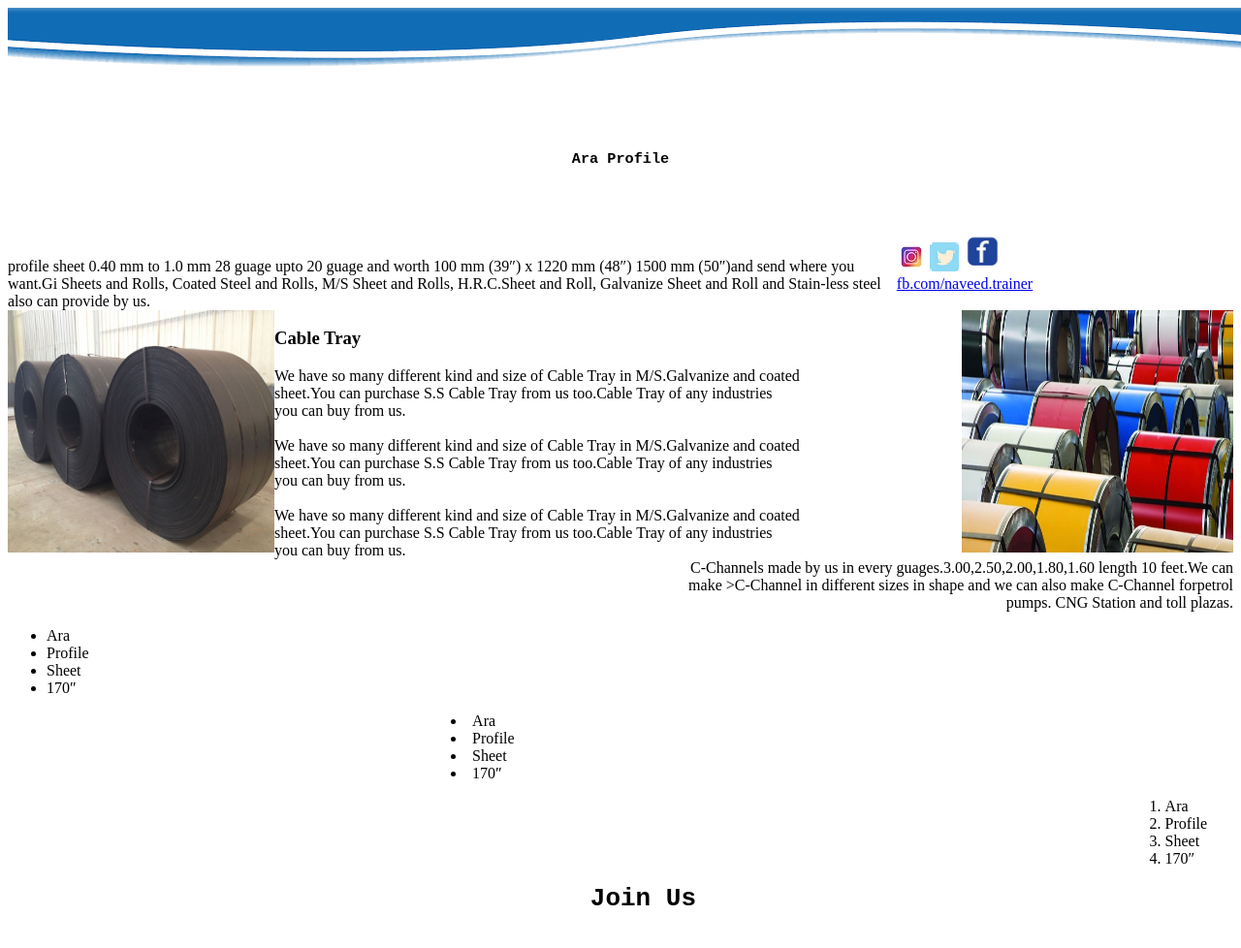
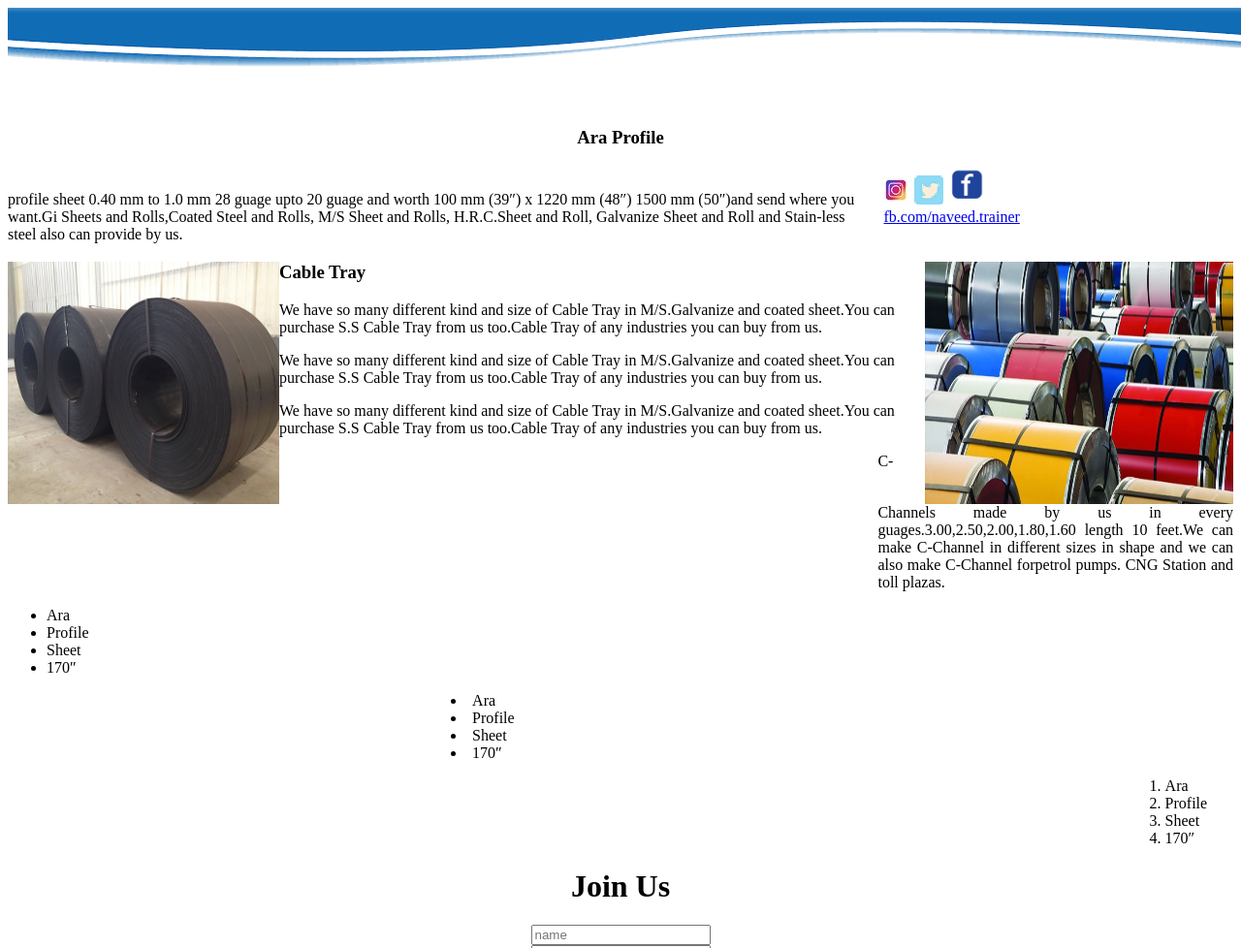
Before and after one commit to ShahidMahmoodVohra/assignment-2, a plain HTML site: page index.html in a window 1280 px wide. Shown: the top 978 px of the page at 97% size. Drawn offline with Linux system fonts and the light colour scheme.

Commit message:
changes at office 14.10.2021

```diff
--- a/index.html
+++ b/index.html
@@ -6,7 +6,7 @@
     <meta name="viewport" content="width=device-width, initial-scale=1.0">
     <title>assignment # 2</title>
     <style>
-    pre{text-align: center;}
+
  /*  .left{
  text-align: left;
  list-style-position: inside;}
@@ -27,6 +27,13 @@ ul.center li{
 ol.right li{
  text-align: right;
  margin-left: 5%;}*/
+ .one{text-align: center;}
+ .two{text-align: justify;}
+
+
+.three{text-align: left;}
+.four{text-align: justify;
+margin-left:71%;}
 
  .align{text-align: auto;
  list-style-position: inside;
@@ -36,61 +43,60 @@ ol.right li{
 list-style-position: inside;
 margin-left:  90%;}
 
-.para{text-align: right;
-margin-left:55%;}
+
+
 
   </style>
 </head>
 <body>
 
-    <img src="./images/images_kktpq7.png" alt="top image">
- <pre>
-                                                  <h3> Ara Profile <h3>
-    </pre>
-profile sheet 0.40 mm to 1.0 mm 28 guage upto 20 guage and worth 100 mm
+ <div class="one">   <img src="./images/images_kktpq7.png" alt="top image">
+
+                                                  <h3> Ara Profile <h3> </div>
+
+<div class="two">   profile sheet 0.40 mm to 1.0 mm 28 guage upto 20 guage and worth 100 mm
  (39&#8243;) x 1220 mm
 (48&#8243;) 1500 mm (50&#8243;)and send where you &nbsp; &nbsp;&nbsp;&nbsp;
- &nbsp;&nbsp;&nbsp;
+
 
 <img src="./images/insta_cf1rkw.jpg" alt="insta pic"/>
 <img src="./images/twiter_y8idrd.png" alt="twitter pic"/>
 <img src="./images/pngtree-facebook-logo-facebook-icon-png-image_3566127.png"
  alt="facebook image" width="40px" height="40px"/>
  <br />
-want.Gi Sheets and Rolls, Coated Steel and Rolls, M/S Sheet and Rolls,
+want.Gi Sheets and Rolls,Coated Steel and Rolls, M/S Sheet and Rolls,
  H.R.C.Sheet and Roll,
-Galvanize Sheet and Roll and Stain-less steel &nbsp;&nbsp;
+Galvanize Sheet and Roll and Stain-less &nbsp;&nbsp;&nbsp; &nbsp;&nbsp;&nbsp;&nbsp;
 <a href="https://fb.com/naveed.trainer">fb.com/naveed.trainer</a> <br />
-also can provide by us.<br />
+steel also can provide by us.<br /> </div>
 
-<img src="./images/2_t5rcog.jpg" ALIGN="left" alt="left H.R.C.coilS"
- width="275px" height="250px"/>
+<div class="three"><img src="./images/2_t5rcog.jpg" ALIGN="left" alt="left H.R.C.coilS"
+ width="280px" height="250px"/>
 
 
 
 <img src="./images/1_xewrnv.jpg" ALIGN="right"alt="right coils pic"
-     width="280px" height="250px"/>
+     width="318px" height="250px"/>
 
 
 
     <h3>Cable Tray</h3>
-    We have so many different kind and size of Cable Tray in M/S.Galvanize and
-    coated <br /> sheet.You can purchase S.S Cable Tray from us too.Cable Tray
-     of any industries<br />
-    you can buy from us. <br /> <br />
-    We have so many different kind and size of Cable Tray in M/S.Galvanize and
-     coated <br /> sheet.You can purchase S.S Cable Tray from us too.Cable Tray
-      of any industries<br />
-    you can buy from us. <br /> <br />
-    We have so many different kind and size of Cable Tray in M/S.Galvanize and
-    coated <br /> sheet.You can purchase S.S Cable Tray from us too.Cable Tray
-     of any industries<br />
-    you can buy from us.
+    <p>We have so many different kind and size of Cable Tray in M/S.Galvanize and
+    coated   sheet.You can purchase S.S Cable Tray from us too.Cable Tray
+     of any industries you can buy from us. </p>
 
-    <div class="para"> C-Channels made by us in every guages.3.00,2.50,2.00,1.80,1.60 length 10
-    feet.We can make >C-Channel in different sizes in shape and we can also make
+    <p>We have so many different kind and size of Cable Tray in M/S.Galvanize and
+     coated sheet.You can purchase S.S Cable Tray from us too.Cable Tray
+      of any industries you can buy from us.</p>
+
+    <p>We have so many different kind and size of Cable Tray in M/S.Galvanize and
+    coated  sheet.You can purchase S.S Cable Tray from us too.Cable Tray
+     of any industries you can buy from us.</p> </div>
+
+    <div class="four"><p> C-Channels made by us in every guages.3.00,2.50,2.00,1.80,1.60 length 10
+    feet.We can make C-Channel in different sizes in shape and we can also make
     C-Channel forpetrol pumps.
-    CNG Station and toll plazas.</div>
+    CNG Station and toll plazas. </p></div>
 
 
 
@@ -119,7 +125,7 @@ also can provide by us.<br />
 
 
 
- <pre><h1> <b>   Join Us </b></h1> </pre>
+ <h1 class="one"> <b>   Join Us </b></h1>
  <form action="https://www.facebook.com/groups/smashcode" ALIGN="center">
     <input type="text" placeholder="name" ><br />
     <input type="text" placeholder="address">    <br />
@@ -127,7 +133,7 @@ also can provide by us.<br />
     <input type="text" placeholder="STATE"> <br />
     <input type="text" placeholder="ZIP"> <br />
     <select  >
-     <option>NEWSWEEK</option>
+     <option> NEWSWEEK</option>
     </select><br />
     <label for="yes">1 Year</label>
     <input type="radio" id="yes" checked="checked">
```
